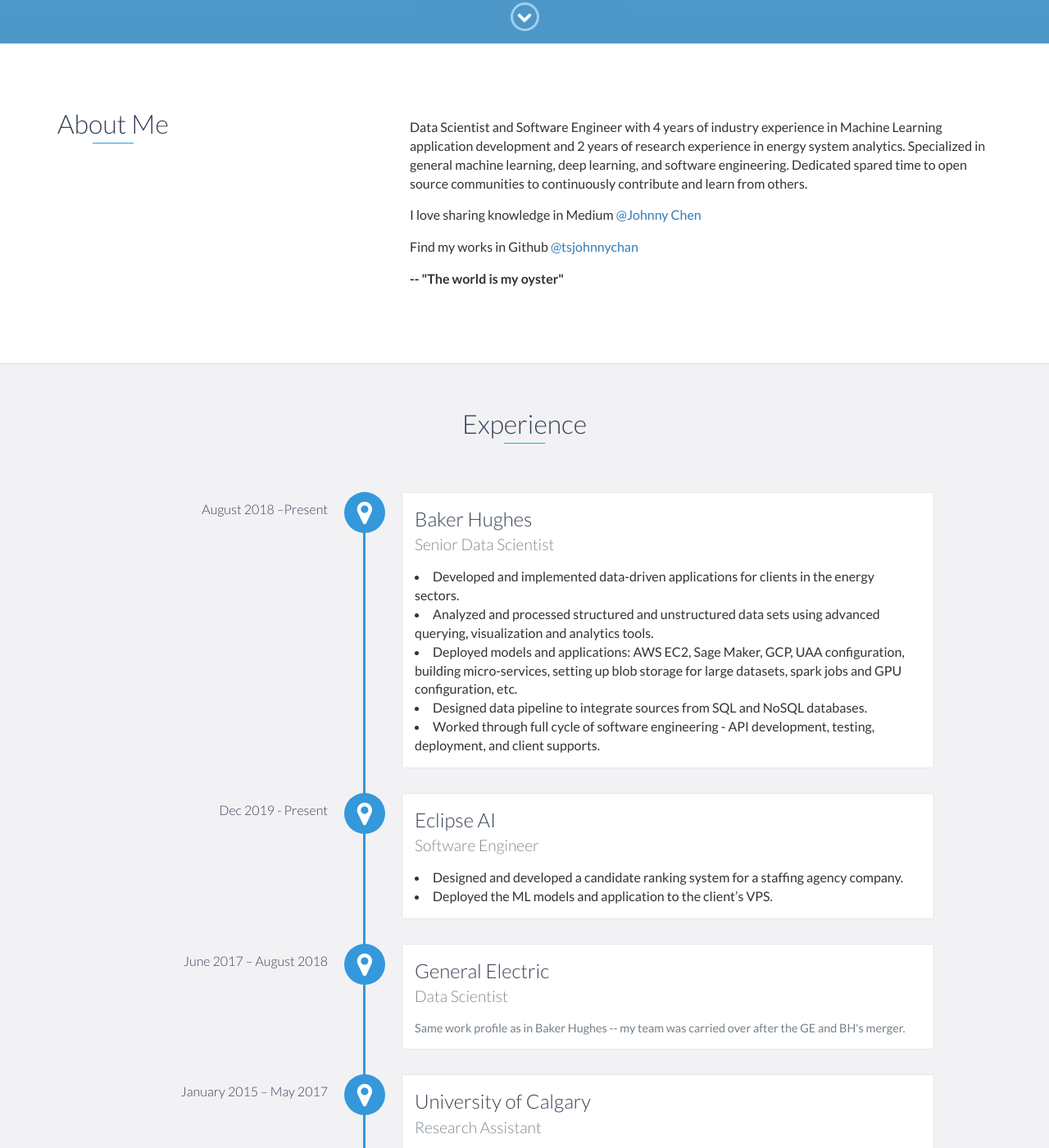
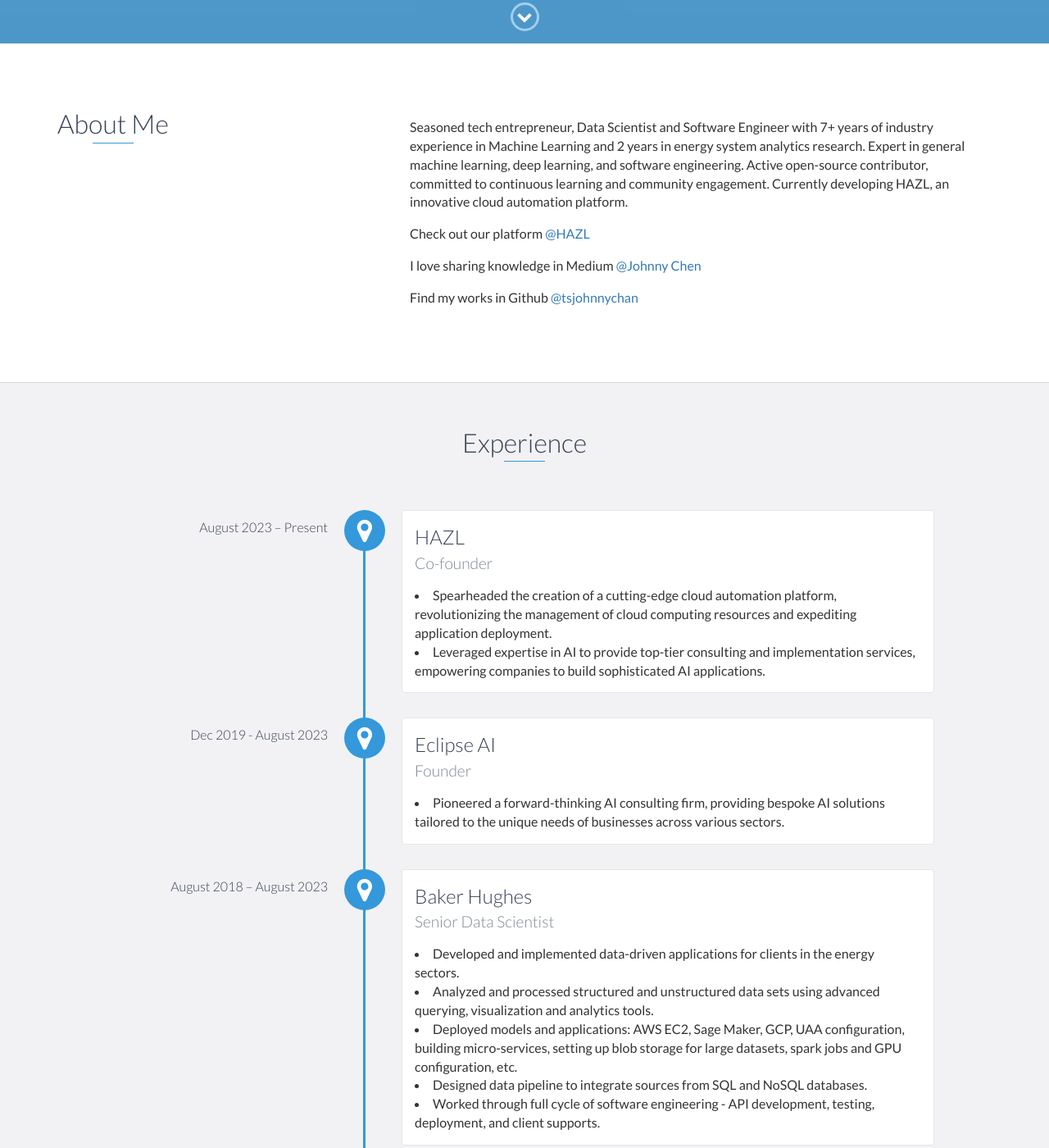
Before and after one commit to tsjohnnychan/tsjohnnychan.github.io, a plain HTML site: page index.html in a window 1280 px wide. Shown: the part 747-2147 px from the top of the page at 82% size. Drawn offline with nearby package versions, Linux system fonts and the light colour scheme.

Commit message:
Update resume

```diff
--- a/index.html
+++ b/index.html
@@ -46,7 +46,7 @@
     <div id="lead">
         <div id="lead-content">
             <h1> Johnny Chen </h1>
-            <h2>Data Scientist & Software Engineer</h2>
+            <h2>Data Science, AI, and Cloud Computing</h2>
         </div>
         <!-- End #lead-content -->
 
@@ -69,21 +69,21 @@
                 </div>
                 <div class="col-md-8">
                     <ul>
-                        Data Scientist and Software Engineer with 4 years of industry
-                        experience in Machine Learning application development
-                        and 2 years of research experience in energy system analytics.
-                        Specialized in general machine learning, deep learning, and software engineering.
-                        Dedicated spared time to open source communities to continuously contribute and learn
-                        from others.
+                        Seasoned tech entrepreneur, Data Scientist and Software Engineer with 7+ years of industry
+                        experience in Machine Learning
+                        and 2 years in energy system analytics research.
+                        Expert in general machine learning, deep learning, and software engineering.
+                        Active open-source contributor, committed to continuous learning and community engagement.
+                        Currently developing HAZL, an innovative cloud automation platform.
+                    </ul>
+                    <ul>
+                        Check out our platform <a href="https://hazl.ca" target="_blank">@HAZL</a>
                     </ul>
                     <ul>
                         I love sharing knowledge in Medium <a href="https://tsjohnnychan.medium.com/" target="_blank">@Johnny Chen</a>
                     </ul>
                     <ul>
                         Find my works in Github <a href="https://github.com/tsjohnnychan?tab=repositories" target="_blank">@tsjohnnychan</a>
-                    </ul>
-                    <ul>
-                        <b> -- "The world is my oyster"</b>
                     </ul>
                 </div>
             </div>
@@ -94,7 +94,31 @@
     <div id="experience" class="background-alt">
         <h2 class="heading">Experience</h2>
         <div id="experience-timeline">
-            <div data-date="August 2018 –Present">
+
+            <div data-date="August 2023 – Present">
+                <h3>HAZL</h3>
+                <h4>Co-founder</h4>
+                <p>
+                    <li>
+                        Spearheaded the creation of a cutting-edge cloud automation platform, revolutionizing the management of cloud computing resources and expediting application deployment.
+                    </li>
+                    <li>
+                        Leveraged expertise in AI to provide top-tier consulting and implementation services, empowering companies to build sophisticated AI applications.
+                    </li>
+                </p>
+            </div>
+
+            <div data-date="Dec 2019 - August 2023">
+                <h3>Eclipse AI</h3>
+                <h4>Founder</h4>
+                <p>
+                    <li>
+                        Pioneered a forward-thinking AI consulting firm, providing bespoke AI solutions tailored to the unique needs of businesses across various sectors.
+                    </li>
+                </p>
+            </div>
+
+            <div data-date="August 2018 – August 2023">
                 <h3>Baker Hughes</h3>
                 <h4>Senior Data Scientist</h4>
                 <p>
@@ -112,19 +136,6 @@
                     </li>
                     <li>
                         Worked through full cycle of software engineering - API development, testing, deployment, and client supports.
-                    </li>
-                </p>
-            </div>
-
-            <div data-date="Dec 2019 - Present">
-                <h3>Eclipse AI</h3>
-                <h4>Software Engineer</h4>
-                <p>
-                    <li>
-                        Designed and developed a candidate ranking system for a staffing agency company.
-                    </li>
-                    <li>
-                        Deployed the ML models and application to the client’s VPS.
                     </li>
                 </p>
             </div>
@@ -259,7 +270,7 @@
             <div class="row">
                 <div class="col-sm-5 copyright">
                     <p>
-                        Copyright &copy; 2021 JOHNNY CHEN
+                        Copyright &copy; 2021 - 2024 JOHNNY CHEN
                     </p>
                 </div>
                 <div class="col-sm-2 top">
@@ -275,9 +286,6 @@
                         <li>
                             <a href="https://github.com/tsjohnnychan" target="_blank"><i class="fa fa-github aria-hidden="true"></i></a>
                         </li>
-                        <li>
-                            <a href="https://www.linkedin.com/in/johnny-chen-85349555/" target="_blank"><i class="fa fa-linkedin" aria-hidden="true"></i></a>
-                        </li>
                     </ul>
                 </div>
             </div>
```
